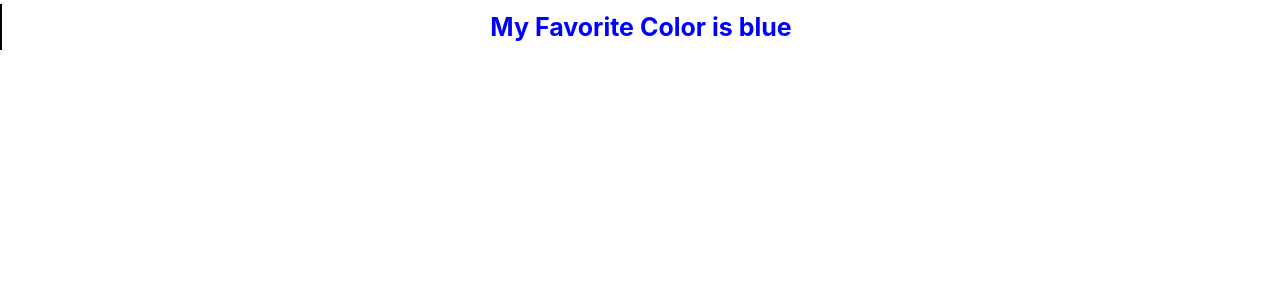
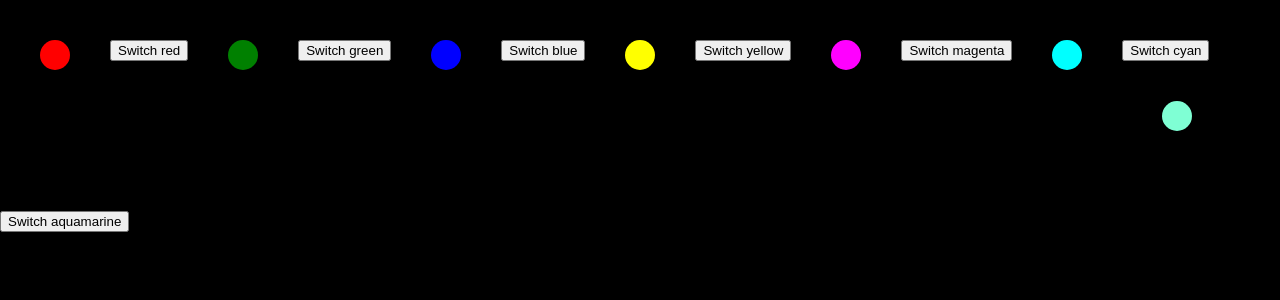
Before and after one commit to Soumitra-Mandal/My-App, a React (Create React App) app: page / in a window 1280 px wide. Shown: the top 300 px of the page. Built offline with nearby package versions, Linux system fonts and the light colour scheme.

Commit message:
LED LIGHTS

```diff
--- a/src/App.css
+++ b/src/App.css
@@ -1,50 +1,18 @@
-h1{
-  text-align: center;
-  position: relative;
-  left: 0;
-  font-size:25px;
-  border-left: solid 2px black;
-  margin: 4px 0;
-  transition: 0.2s;
-  cursor: pointer;
-  z-index: 1;
+body{
+  margin:0;
+  background-color: black;
 }
 
-
-h1:hover{
-  left:10px;
-}
-
-h1::before{
-  content: '';
- position: absolute;
- height: 100%;
- width: 20.5%;
- background-color: black;
- transform: scaleX(0);
- transform-origin: left;
- transition: 0.2s;
-}
-
-h1:hover::before{
-  transform: scaleX(1);
+.light{
+  height:30px;
+  width:30px;
+  border-radius: 50%;
+  background-color: white;
+  float:left;
+  margin:40px;
 
 }
-
-h1 span{
-  padding: 8px;
-  position: relative;
-  display: inline-block;
-  transition: 0.2s;
-  z-index: 1
+#bn{
+  float:left;
+  margin-top:40px;
 }
-h1:hover span{
-  color: aliceblue;
-
-}
-
-button{
-  width:10vw;
-  position: absolute;
-  left:45vw;
-}
--- a/src/App.js
+++ b/src/App.js
@@ -8,23 +8,29 @@ import './App.css';
 class Header extends React.Component {
   constructor(props) {
     super(props);
-    this.state = {favoritecolor: "red", color:"red"};
+    this.state = {background:this.props.choice,shadow:"none",};
+  }
+  colorswitch=()=>{
+    var sh = '0 0 10px #fff, 0 0 20px #fff, 0 0 30px '+this.props.choice+', 0 0 40px '+this.props.choice+', 0 0 50px '+this.props.choice+', 0 0 60px '+this.props.choice+', 0 0 70px '+this.props.choice;
+    if(this.state.background===this.props.choice)
+    this.setState({background:"white",shadow:sh});
+    else
+    this.setState({background:this.props.choice,shadow:'none'});
+
+
   }
 
-  componentDidMount = () => {
-    setInterval(()=>{
-      if(this.state.favoritecolor==='red')
-    this.setState({favoritecolor: "blue", color:'blue'});
-    else
-    this.setState({favoritecolor: "red", color:'red'});
-    },1000);
-
-  }
   render() {
+    var mystyle={
+      backgroundColor:this.state.background,
+      boxShadow:this.state.shadow
+    };
     return (
-      <div>
-      <h1 style={{color: this.state.color}}><span>My Favorite Color is {this.state.favoritecolor}</span></h1>
+      <>
+      <div className ='light' style={mystyle}>
       </div>
+     <button id="bn" onClick={this.colorswitch}>Switch {this.props.choice}</button>
+     </>
     );
   }
 }
@@ -33,7 +39,13 @@ class Header extends React.Component {
 function App() {
   return (
     <div className="App">
-      <Header/>
+      <Header choice='red'/>
+      <Header choice='green'/>
+      <Header choice='blue'/>
+      <Header choice='yellow'/>
+      <Header choice='magenta'/>
+      <Header choice='cyan'/>
+      <Header choice='aquamarine'/>
     </div>
   );
 }
```
